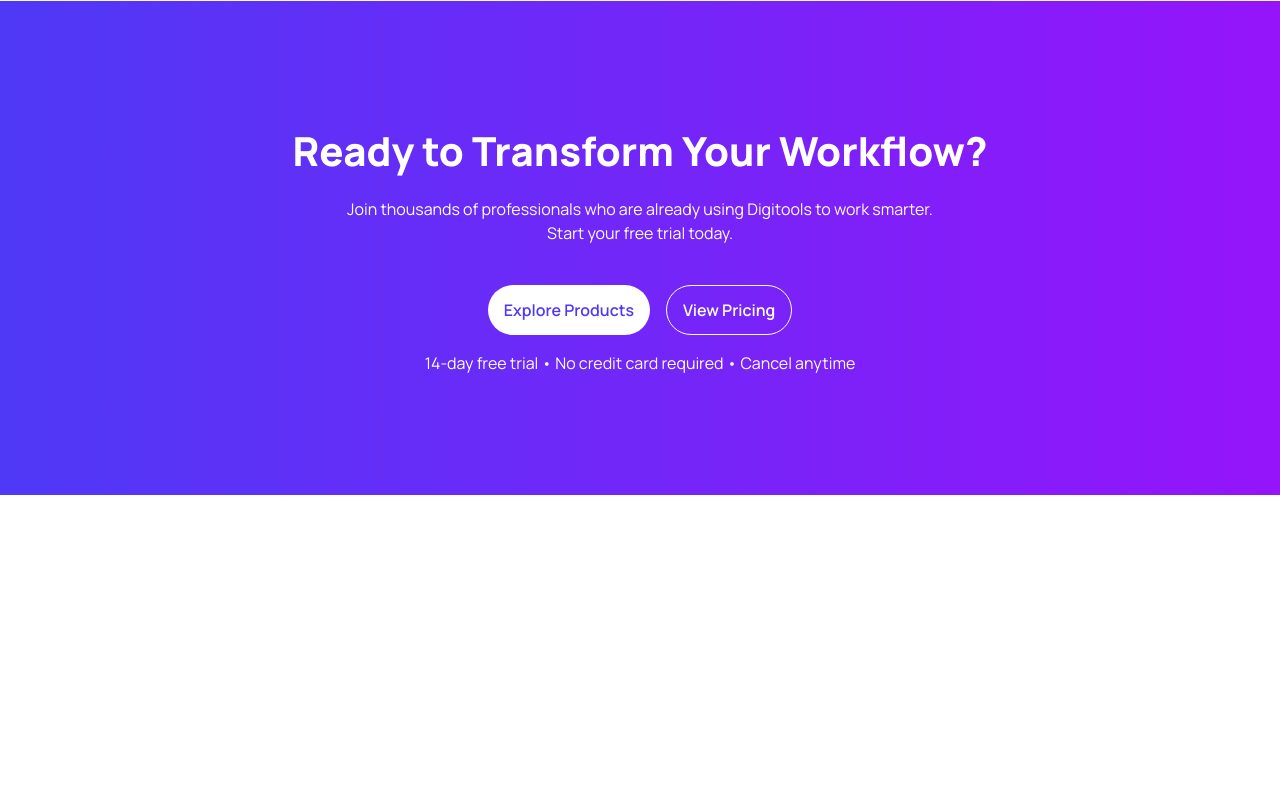
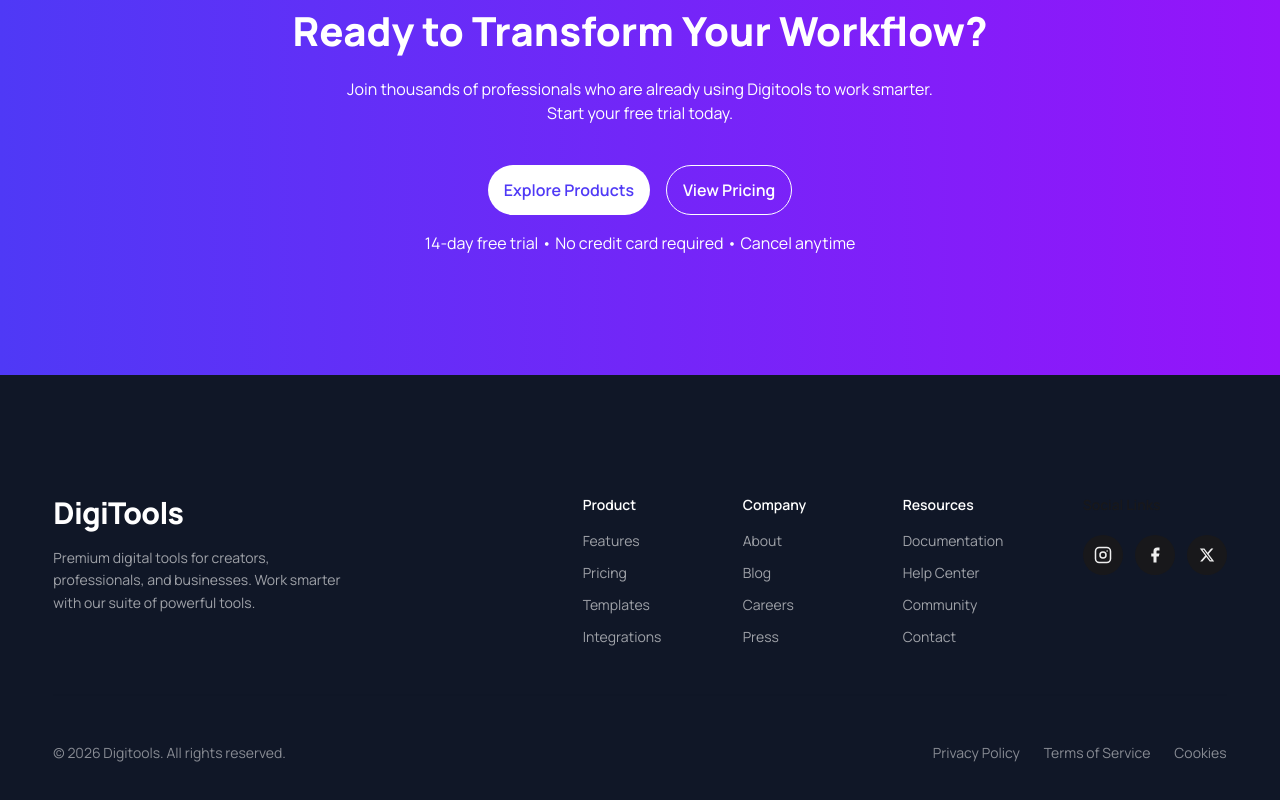
Before and after one commit to ratul-sardar/Programming-Hero-B13-A06, a React (Vite) app: page / in a window 1280 px wide. Shown: the part 1886-2686 px from the top of the page. Before the commit the page ends 2381 px from the top, so only its background shows below. Built offline with nearby package versions, Linux system fonts and the light colour scheme.

Commit message:
added footer

```diff
--- a/index.html
+++ b/index.html
@@ -12,7 +12,7 @@
         />
         <title>programming-hero-b13-a06</title>
     </head>
-    <body>
+    <body class="relative">
         <div id="root"></div>
         <script type="module" src="/src/main.jsx"></script>
     </body>
--- a/src/App.jsx
+++ b/src/App.jsx
@@ -3,11 +3,12 @@
 import SocialProof from "./section/SocialProof/SocialProof";
 import HowToStart from "./section/HowToStart/HowToStart";
 import Cta from "./section/Cta/Cta";
+import Footer from "./components/Footer/Footer";
 
 function App() {
   return (
     <>
-      <header className="border-b border-gray shadow-xm">
+      <header className="bg-white/72 backdrop-blur-sm border-b border-gray shadow-xm sticky top-0 z-99">
         <Navbar></Navbar>
       </header>
       <main className="">
@@ -16,7 +17,9 @@
         <HowToStart></HowToStart>
         <Cta></Cta>
       </main>
-      <footer className=""></footer>
+      <footer className="bg-text-black text-white w-full">
+        <Footer></Footer>
+      </footer>
     </>
   );
 }
--- /dev/null
+++ b/src/components/Footer/Footer.jsx
@@ -0,0 +1,195 @@
+// Navigation Links
+
+const product = [
+  { name: "Features", link: "#" },
+  { name: "Pricing", link: "#" },
+  { name: "Templates", link: "#" },
+  { name: "Integrations", link: "#" },
+];
+
+const company = [
+  { name: "About", link: "#" },
+  { name: "Blog", link: "#" },
+  { name: "Careers", link: "#" },
+  { name: "Press", link: "#" },
+];
+
+const resources = [
+  { name: "Documentation", link: "#" },
+  { name: "Help Center", link: "#" },
+  { name: "Community", link: "#" },
+  { name: "Contact", link: "#" },
+];
+
+const legal = [
+  { name: "Privacy Policy", link: "#" },
+  { name: "Terms of Service", link: "#" },
+  { name: "Cookies", link: "#" },
+];
+
+// Social Media Links
+
+// Main component
+
+export default function Footer() {
+  return (
+    <div className="cssContainer text-white">
+      {/* Top section */}
+      <div className="flex flex-col lg:flex-row gap-12 lg:gap-8">
+        {/* Brand */}
+        <div className="lg:w-72 shrink-0">
+          <span className="text-3xl font-extrabold  tracking-tight">
+            DigiTools
+          </span>
+          <p className="mt-4 text-sm text-white/60 leading-relaxed max-w-xs">
+            Premium digital tools for creators, professionals, and businesses.
+            Work smarter with our suite of powerful tools.
+          </p>
+        </div>
+
+        {/* Nav columns */}
+        <div className="flex flex-1 flex-wrap gap-10 lg:justify-end">
+          {/* Product */}
+          <div className="flex flex-col gap-3 min-w-30 ">
+            <span className="text-sm font-semibold text-white mb-1">
+              Product
+            </span>
+            {product.map((item) => (
+              <a
+                key={item.name}
+                href={item.link}
+                className="text-sm text-white/60 hover:text-white transition-colors duration-200"
+              >
+                {item.name}
+              </a>
+            ))}
+          </div>
+
+          {/* Company */}
+          <div className="flex flex-col gap-3 min-w-30">
+            <span className="text-sm font-semibold text-white mb-1">
+              Company
+            </span>
+            {company.map((item) => (
+              <a
+                key={item.name}
+                href={item.link}
+                className="text-sm text-white/60 hover:text-white transition-colors duration-200"
+              >
+                {item.name}
+              </a>
+            ))}
+          </div>
+
+          {/* Resources */}
+          <div className="flex flex-col gap-3 min-w-35">
+            <span className="text-sm font-semibold text-white mb-1">
+              Resources
+            </span>
+            {resources.map((item) => (
+              <a
+                key={item.name}
+                href={item.link}
+                className="text-sm text-white/60 hover:text-white transition-colors duration-200"
+              >
+                {item.name}
+              </a>
+            ))}
+          </div>
+
+          {/* Social Links */}
+          <div className="flex flex-col gap-4 min-w-30">
+            <span className="text-sm font-semibold text-base-content mb-1">
+              Social Links
+            </span>
+            <div className="flex gap-3">
+              {/* Instagram */}
+              <a
+                href="#"
+                aria-label="Instagram"
+                className="w-10 h-10 rounded-full bg-base-content flex items-center justify-center text-base-300 hover:opacity-80 transition-opacity duration-200"
+              >
+                <svg
+                  xmlns="http://www.w3.org/2000/svg"
+                  width="18"
+                  height="18"
+                  viewBox="0 0 24 24"
+                  fill="none"
+                  stroke="currentColor"
+                  strokeWidth="2"
+                  strokeLinecap="round"
+                  strokeLinejoin="round"
+                >
+                  <rect x="2" y="2" width="20" height="20" rx="5" ry="5" />
+                  <circle cx="12" cy="12" r="4" />
+                  <circle
+                    cx="17.5"
+                    cy="6.5"
+                    r="1"
+                    fill="currentColor"
+                    stroke="none"
+                  />
+                </svg>
+              </a>
+
+              {/* Facebook */}
+              <a
+                href="#"
+                aria-label="Facebook"
+                className="w-10 h-10 rounded-full bg-base-content flex items-center justify-center text-base-300 hover:opacity-80 transition-opacity duration-200"
+              >
+                <svg
+                  xmlns="http://www.w3.org/2000/svg"
+                  width="18"
+                  height="18"
+                  viewBox="0 0 24 24"
+                  fill="currentColor"
+                >
+                  <path d="M18 2h-3a5 5 0 0 0-5 5v3H7v4h3v8h4v-8h3l1-4h-4V7a1 1 0 0 1 1-1h3z" />
+                </svg>
+              </a>
+
+              {/* X / Twitter */}
+              <a
+                href="#"
+                aria-label="X"
+                className="w-10 h-10 rounded-full bg-base-content flex items-center justify-center text-base-300 hover:opacity-80 transition-opacity duration-200"
+              >
+                <svg
+                  xmlns="http://www.w3.org/2000/svg"
+                  width="16"
+                  height="16"
+                  viewBox="0 0 24 24"
+                  fill="currentColor"
+                >
+                  <path d="M18.244 2.25h3.308l-7.227 8.26 8.502 11.24H16.17l-5.214-6.817L4.99 21.75H1.68l7.73-8.835L1.254 2.25H8.08l4.713 6.231zm-1.161 17.52h1.833L7.084 4.126H5.117z" />
+                </svg>
+              </a>
+            </div>
+          </div>
+        </div>
+      </div>
+
+      {/* Divider */}
+      <div className="divider my-10 opacity-20" />
+
+      {/* Bottom bar */}
+      <div className="flex flex-col sm:flex-row justify-between items-center gap-4">
+        <span className="text-sm text-white/50">
+          © 2026 Digitools. All rights reserved.
+        </span>
+        <div className="flex gap-6">
+          {legal.map((item) => (
+            <a
+              key={item.name}
+              href={item.link}
+              className="text-sm text-white/50 hover:text-white transition-colors duration-200"
+            >
+              {item.name}
+            </a>
+          ))}
+        </div>
+      </div>
+    </div>
+  );
+}
--- a/src/section/Hero/Hero.jsx
+++ b/src/section/Hero/Hero.jsx
@@ -9,7 +9,7 @@
   return (
     <>
       <section id="HeroSection" className="">
-        <div className="cssContainer grid items-center grid-cols-12 gap-8 lg:gap-15">
+        <div className="cssContainer py-15 grid items-center grid-cols-12 gap-8 lg:gap-15">
           {/* Content Panel*/}
           <div className="col-span-12 md:col-span-7">
             {/* Content*/}
```
